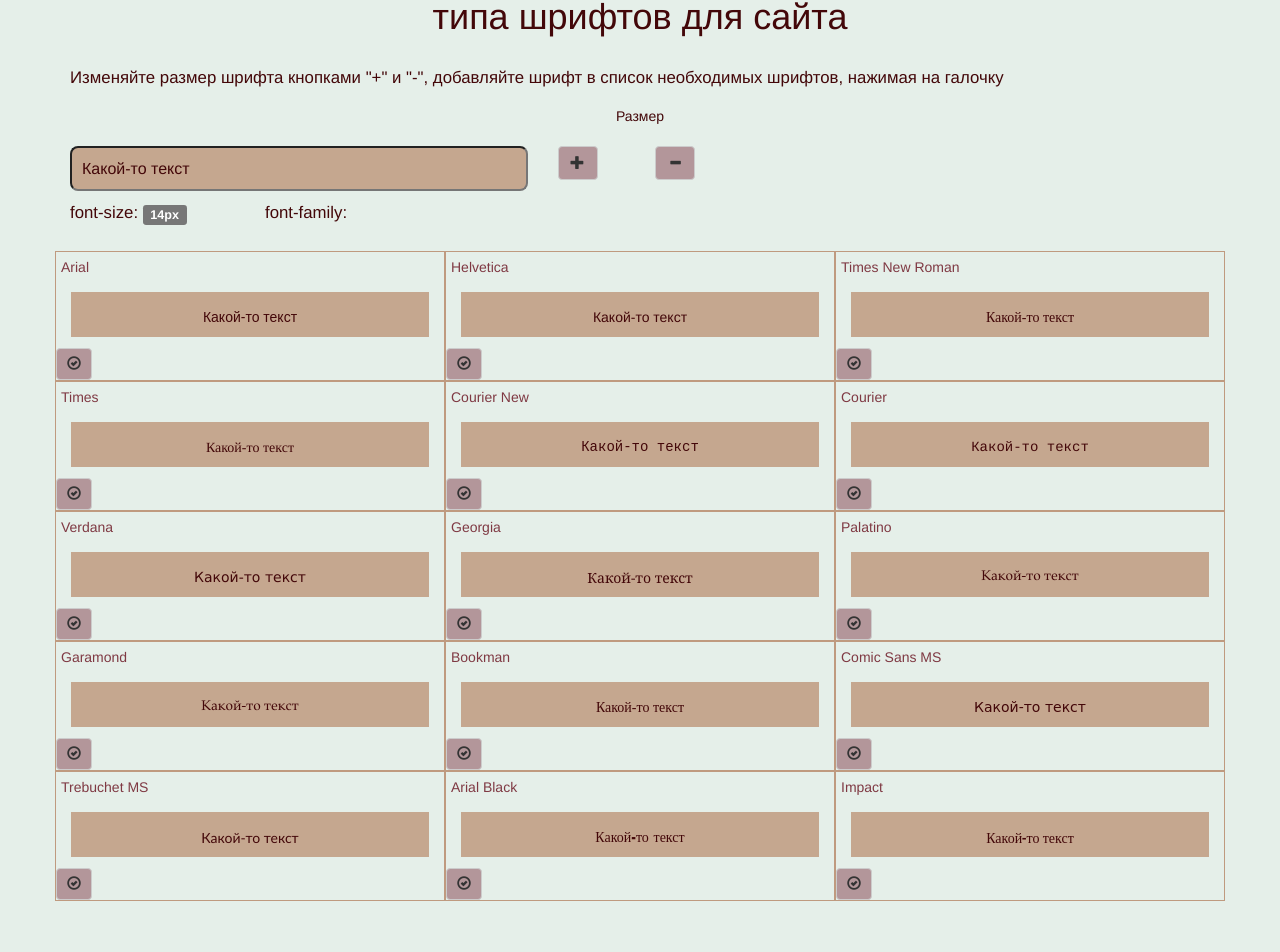
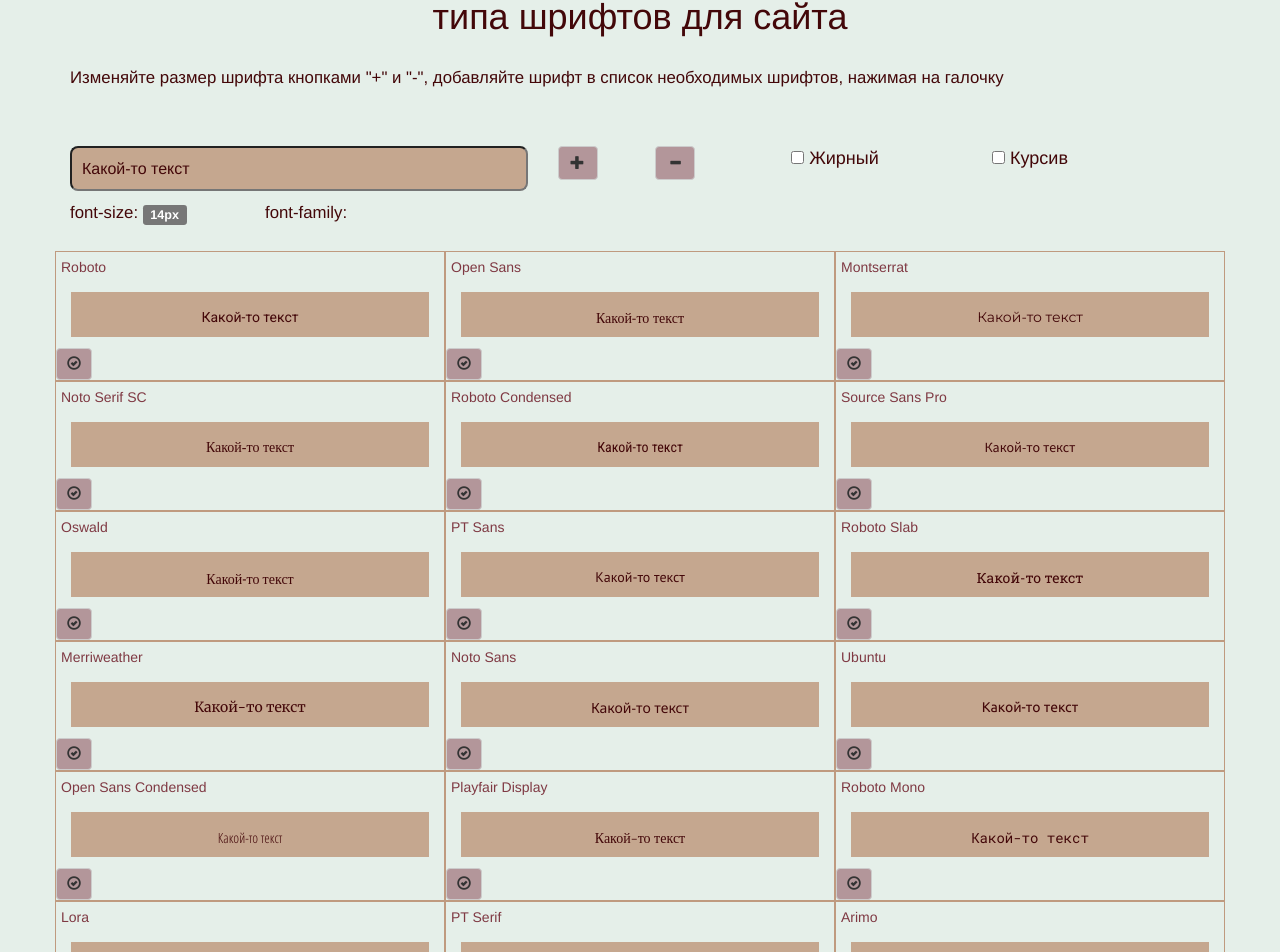
Before and after one commit to Rickkk/fontstable, a Vue app: page / in a window 1280 px wide. Shown: the part 63-1015 px from the top of the page. Before the commit the page ends 964 px from the top, so only its background shows below. Built offline with nearby package versions, Linux system fonts and the light colour scheme.

Commit message:
добавлены дополнительные шрифты google fonts

```diff
--- a/css/style.css
+++ b/css/style.css
@@ -4,7 +4,7 @@ background: #e5efe9;
 color: #430709;
 font-size: 14px;
 }
-body input, .fonttable .text
+body input[type=text], .fonttable .text
 {
 	background: #bf9a7fd6;
 	height: 45px;
@@ -40,6 +40,17 @@ body input, .fonttable .text
 	 box-sizing: border-box;
 }
 
+
+.fonttable .italic
+{
+  font-style: italic;
+}
+
+
+.fonttable .bold
+{
+	font-weight: bold;
+}
 
 .fonttable .fontname
 {
--- a/index.html
+++ b/index.html
@@ -7,6 +7,7 @@
 	    </title>
 	    <link href="https://cdnjs.cloudflare.com/ajax/libs/twitter-bootstrap/3.3.7/css/bootstrap.css" media="screen" rel="stylesheet">
 	    </link>
+	    <link href="https://fonts.googleapis.com/css?family=Arimo|Exo+2|Fira+Sans|Lobster|Lora|Merriweather|Montserrat|Noto+Sans|Noto+Serif|Noto+Serif+SC|Open+Sans|Open+Sans+Condensed:300|Oswald|PT+Sans|PT+Sans+Narrow|PT+Serif|Playfair+Display|Roboto|Roboto+Condensed|Roboto+Mono|Roboto+Slab|Rubik|Source+Sans+Pro|Ubuntu" rel="stylesheet">
 	</meta>
   </head>
   <body>
--- a/src/App-main.js
+++ b/src/App-main.js
@@ -10,6 +10,30 @@ import Vue from 'vue';
 // let = "abc";
 // import HelloComponent from './components/HelloComponent.vue'
 var fontAr = [
+'Roboto',
+'Open Sans',
+'Montserrat',
+'Noto Serif SC',
+'Roboto Condensed',
+'Source Sans Pro',
+'Oswald',
+'PT Sans',
+'Roboto Slab',
+'Merriweather',
+'Noto Sans',
+'Ubuntu',
+'Open Sans Condensed',
+'Playfair Display',
+'Roboto Mono',
+'Lora',
+'PT Serif',
+'Arimo',
+'PT Sans Narrow',
+'Fira Sans',
+'Noto Serif',
+'Rubik',
+'Lobster',
+'Exo 2',
 'Arial',
 'Helvetica',
 'Times New Roman',
@@ -24,7 +48,8 @@ var fontAr = [
 'Comic Sans MS',
 'Trebuchet MS',
 'Arial Black',
-'Impact']
+'Impact'
+]
 export default {
     // components:{
     //     'section-footer':footer
@@ -41,11 +66,17 @@ export default {
   		fontAr: fontAr,
   		fontSize: 14,
       fontFamilyList: '',
-      selectedFonts: []
+      selectedFonts: [],
+      isBold: false,
+      isItalic: false
   	}
   },
   methods:
   {
+    getFontName: function(name)
+    {
+      return name + ', sans-serif;';
+    },
     fontSizeInc: function()
     {
       this.fontSize++;
--- a/src/App.html
+++ b/src/App.html
@@ -12,8 +12,13 @@
                     <div class="row rwi">
                         <div class="col-md-5">
                         </div>
-                        <div class="col-md-2" style="text-align: center; ">
-                            Размер
+                        <div class="col-md-2" style="text-align: center; font-size: 18px; ">
+                        </div>
+                        <div class="col-md-2" style="text-align: center; font-size: 18px; ">
+
+                        </div>
+                        <div class="col-md-2" style="text-align: center; font-size: 18px; ">
+
                         </div>
                     </div>
                     <div class="row rwi">
@@ -30,6 +35,12 @@
                             <button type="button" class="btn btn-default" v-on:click="fontSizeDec()">
                             <span class="glyphicon glyphicon glyphicon-minus" aria-hidden="true"></span>
                             </button>
+                        </div>
+                        <div class="col-md-2" style="text-align: center; font-size: 18px; ">
+                            <input type="checkbox" name="bold" v-model="isBold"/>&nbsp;Жирный
+                        </div>
+                        <div class="col-md-2" style="text-align: center; font-size: 18px; ">
+                            <input type="checkbox" name="italic" v-model="isItalic"/>&nbsp;Курсив
                         </div>
                     </div>
                     <div class="row cssinfo rwi" style="clear: both;">
@@ -48,7 +59,7 @@
                 </div>
                 </div>
             <div class="row" v-for="(item, index) in fontAr" v-if="index % 3 == 0">
-                <div class="col-md-4 fontelem"  v-bind:class="{ isselected: isSelected(item)}">
+                <div class="col-md-4 fontelem"  v-bind:class="{ isselected: isSelected(item), italic: isItalic, bold: isBold}">
                     <div class="row fontname pd5">
                         {{item}}
                     </div>
@@ -70,7 +81,7 @@
                         </div>
                     </div>
                 </div>
-                <div class="col-md-4 fontelem"  v-bind:class="{ isselected: isSelected(fontAr[index+1])}">
+                <div class="col-md-4 fontelem"  v-bind:class="{ isselected: isSelected(fontAr[index+1]), italic: isItalic, bold: isBold}">
                     <div class="row fontname pd5">
                         {{fontAr[index+1]}}
                     </div>
@@ -92,7 +103,7 @@
                         </div>
                     </div>
                 </div>
-                <div class="col-md-4 fontelem"  v-bind:class="{ isselected: isSelected(fontAr[index+2])}">
+                <div class="col-md-4 fontelem"  v-bind:class="{ isselected: isSelected(fontAr[index+2]), italic: isItalic, bold: isBold}">
                     <div class="row fontname pd5">
                         {{fontAr[index+2]}}
                     </div>
```
Also changed, not shown: todo.txt.
